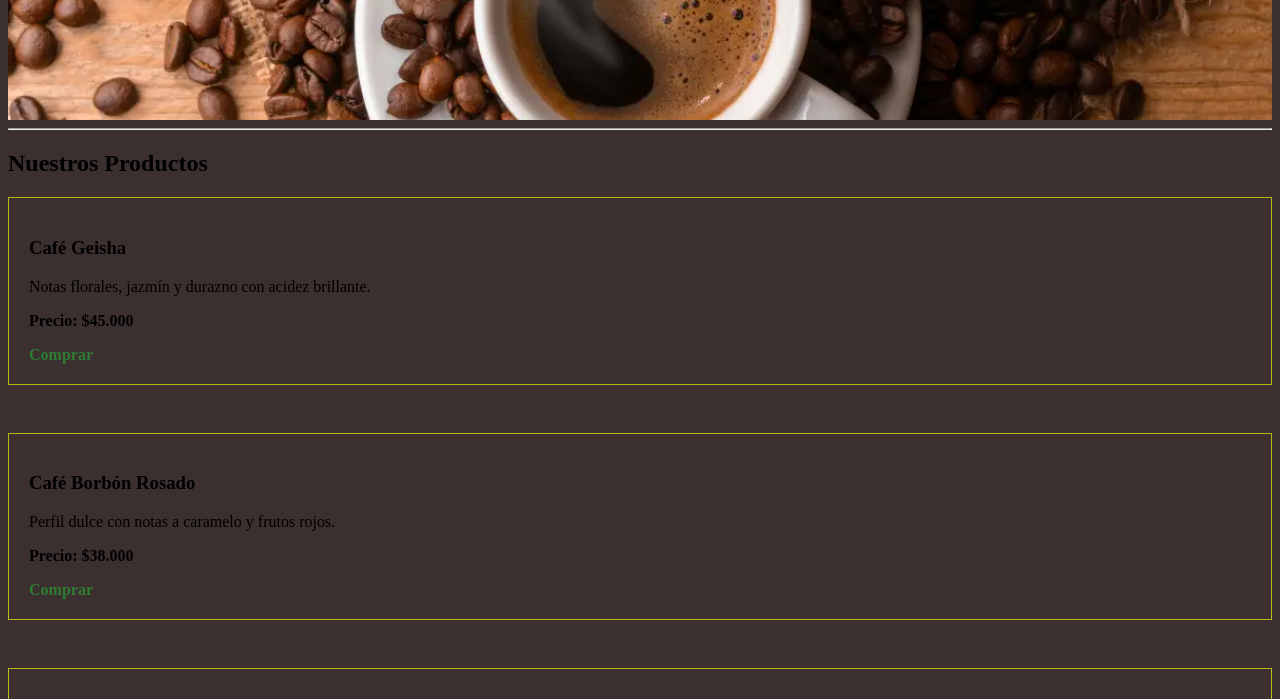
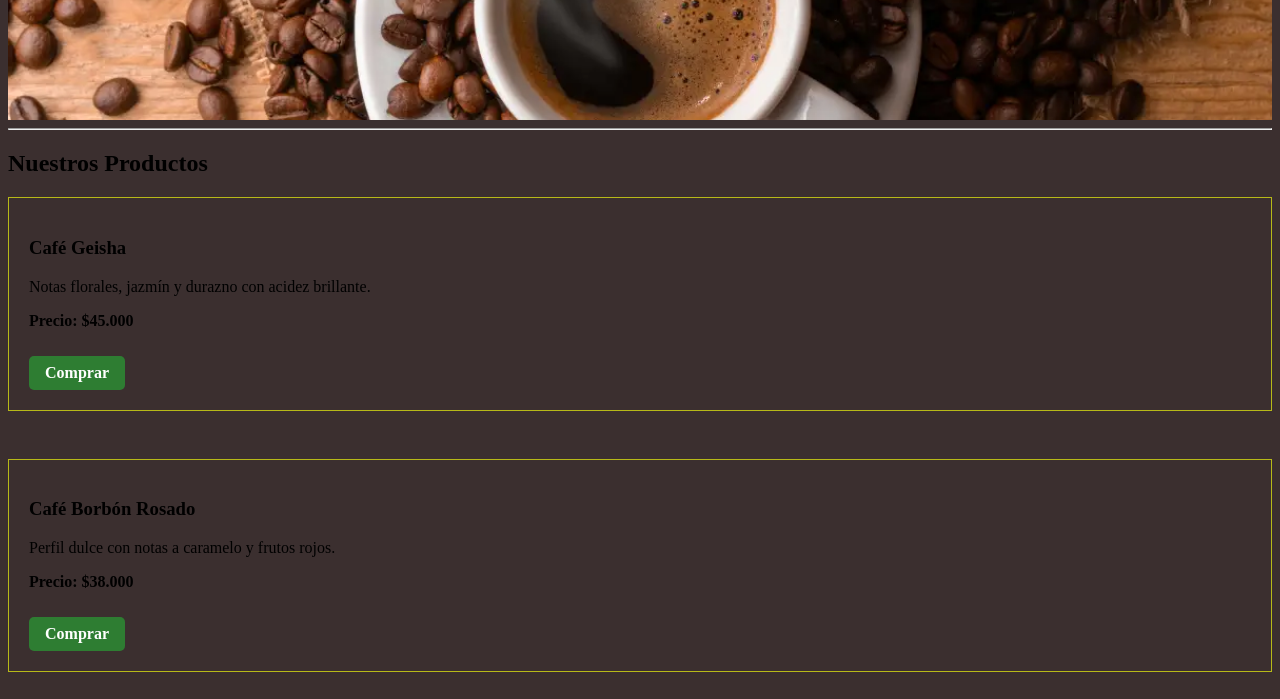
Before and after one commit to fabio-contreras/CSS, a plain HTML site: page index.html in a window 1280 px wide. Shown: the part 101-800 px from the top of the page. Drawn offline with Linux system fonts and the light colour scheme.

Commit message:
refactor(styles): modularizar codigo en archivos css independientes

```diff
--- /dev/null
+++ b/component/botones.css
@@ -0,0 +1,21 @@
+.enlace-comprar {
+    display: inline-block;
+    background-color: #2e7d32;
+    color: #ffffff !important;
+    font-weight: bold;
+    text-decoration: none !important;
+    padding: 8px 16px;
+    border-radius: 5px;
+    margin-top: 10px;
+    transition: background-color 0.2s ease;
+}
+
+/* Efecto de aclarado del cuadro al pasar el mouse */
+.enlace-comprar:hover {
+    background-color: #4caf50 !important;
+    color: #ffffff !important;
+}
+
+a:hover {
+    text-decoration: underline;
+}
--- /dev/null
+++ b/component/menu-lateral.css
@@ -0,0 +1,8 @@
+aside {
+    background-color: #58e600;
+}
+
+.categorias ul li a {
+    color: #8b5a2b;
+    text-decoration: none;
+}
--- /dev/null
+++ b/component/tarjetas.css
@@ -0,0 +1,5 @@
+.producto {
+    padding: 20px;
+    margin: 15px auto;
+    border: 1px solid #b7b918;
+}
--- a/styles.css
+++ b/styles.css
@@ -1,48 +1,23 @@
 @import url("https://fonts.googleapis.com/css2?family=Roboto:ital,wght@0,100..900;1,100..900&display=swap");
+@import url("component/botones.css");
+@import url("component/tarjetas.css");
+@import url("component/menu-lateral.css");
 
 * {
     box-sizing: border-box;
 }
 
 :root {
-    --color: #3b2f2f;
-    --color-cafe: #6f4e37;
-    --color-mostasa: #f77e0d;
-    --color-cafeclaro: #a0816c;
-    --color-verde: #2e7d32;
-    --color-negro: #0c0b06;
-    --color-rojo: #eb0808e0;
-    --color-verdeclaro: #58e600;
-    --color-verdeoscuro: #2e7d32;
-    --color-amarillo: #b7b918;
-    --espacio-grande: 30px;
-    --espacio-medio: 15px;
+    --color: rgb(227, 14, 14);
+    --font-size: 30px;
+    --padding-top: 25px;
+    --padding-bottom: 25px;
+    --padding-right: 18px;
+    --padding-left: 18px;
 }
 
 body {
-    background-color: var(--color);
-}
-
-header nav a {
-    color: var(--color-cafe);
-    text-decoration: none;
-    font-weight: bold;
-}
-
-.categorias ul li a {
-    color: var(--color-mostasa);
-    text-decoration: none;
-}
-
-footer a {
-    color: var(--color-cafeclaro);
-    text-decoration: none;
-}
-
-.enlace-comprar {
-    color: var(--color-verde);
-    text-decoration: none;
-    font-weight: bold;
+    background-color: #3b2f2f;
 }
 
 a:hover {
@@ -50,7 +25,7 @@ a:hover {
 }
 
 header {
-    background-color: var(--color-negro);
+    background-color: #0c0b06;
     background-image: url("cafe-granos.webp");
     background-size: cover;
     background-position: center;
@@ -58,20 +33,21 @@ header {
     height: 200px;
 }
 
-main {
-    background-color: var(--color-rojo);
+header nav a {
+    color: #6f4e37;
+    text-decoration: none;
+    font-weight: bold;
 }
 
-aside {
-    background-color: var(--color-verdeclaro);
+main {
+    background-color: #eb0808e0;
 }
 
 footer {
-    background-color: var(--color-verdeoscuro);
+    background-color: #432e7d;
 }
 
-.producto {
-    padding: 20px;
-    margin: 15px auto;
-    border: 1px solid var(--color-amarillo);
+footer a {
+    color: #a0816c;
+    text-decoration: none;
 }
```
